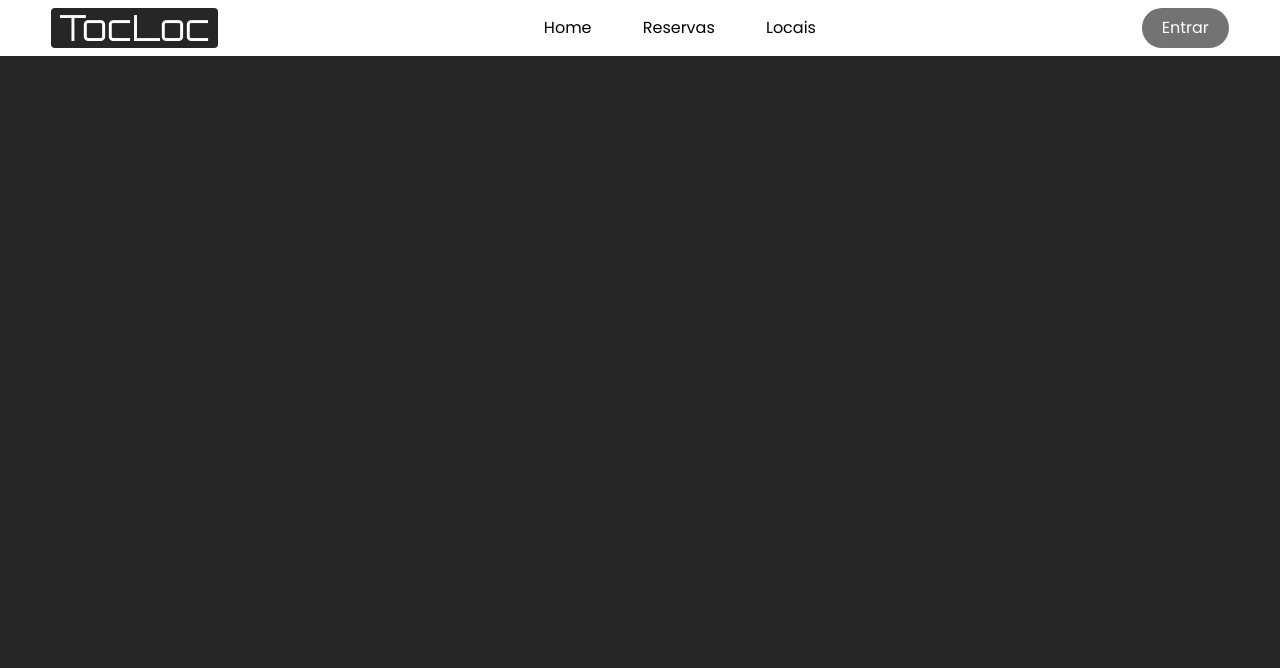
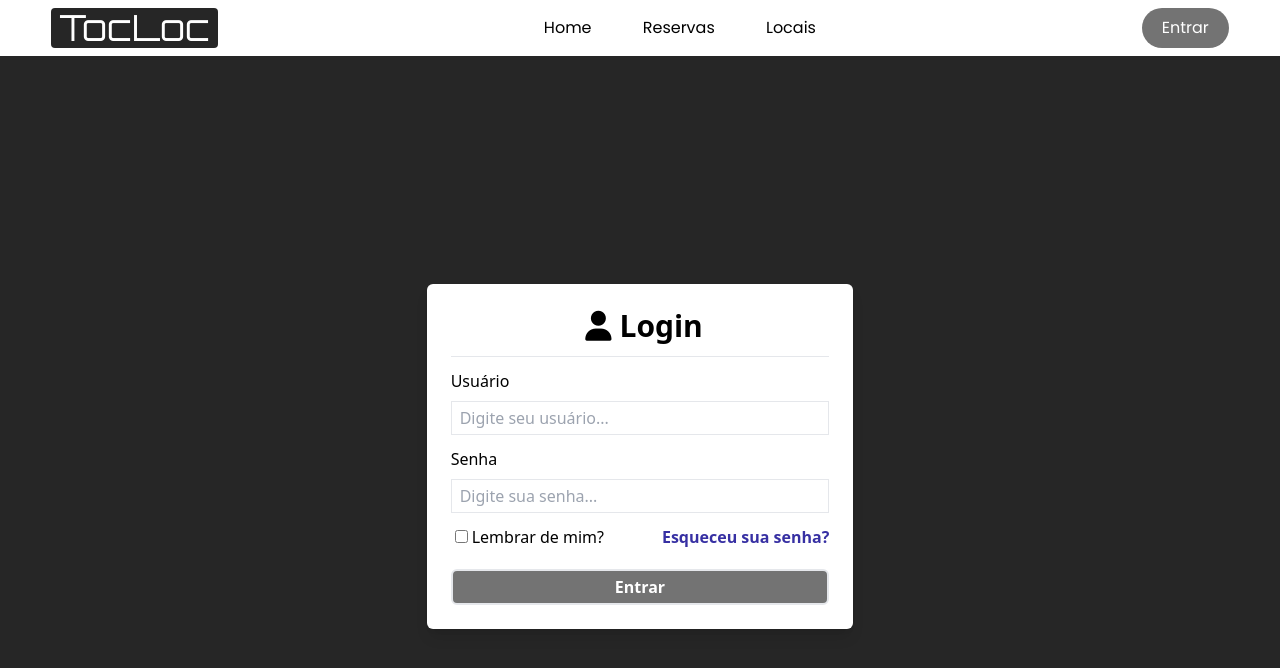
Before and after one commit to waltherpires/tocloc-frontend, a React (Vite) app: page /login in a window 1280 px wide. Shown: the top 668 px of the page. Built offline with nearby package versions, Linux system fonts and the light colour scheme.

Commit message:
Iniciei tela de Login

```diff
--- a/index.html
+++ b/index.html
@@ -7,6 +7,7 @@
     <!-- Fontes -->
     <link rel="preconnect" href="https://fonts.googleapis.com">
     <link rel="preconnect" href="https://fonts.gstatic.com" crossorigin>
+    <link rel="stylesheet" href="https://cdnjs.cloudflare.com/ajax/libs/font-awesome/6.6.0/css/all.min.css" integrity="sha512-Kc323vGBEqzTmouAECnVceyQqyqdsSiqLQISBL29aUW4U/M7pSPA/gEUZQqv1cwx4OnYxTxve5UMg5GT6L4JJg==" crossorigin="anonymous" referrerpolicy="no-referrer" />
     <title>Vite + React</title>
   </head>
   <body class="bg-neutral-800 h-screen">
--- a/src/MyRoutes.jsx
+++ b/src/MyRoutes.jsx
@@ -5,6 +5,7 @@ import {
   } from "react-router-dom";
 
 import Home from "./pages/Home";
+import Login from "./pages/Login"
 import Header from './components/Header'
 
 export default function MyRoutes() {
@@ -12,7 +13,8 @@ export default function MyRoutes() {
         <Router>
             <Header/>
             <Routes>
-                <Route exact path="/" element={<Home />} />
+                <Route path="/" element={<Home />} />
+                <Route path="login" element={<Login />} />
             </Routes>
         </Router>
     )
--- a/src/components/Header.jsx
+++ b/src/components/Header.jsx
@@ -32,7 +32,7 @@ export default function Header(){
                     </ul>
                 </div>
                 <div className="flex items-center gap-4">
-                    <button className="bg-neutral-500 text-white px-5 py-2 rounded-full hover:bg-neutral-900">Entrar</button>
+                    <button className=" px-5 py-2 rounded-full bg-neutral-500 text-white hover:bg-neutral-900">Entrar</button>
 
                     {iconMenu && <IoMdMenu onClick={onToggleMenu} className="text-3xl cursor-pointer md:hidden"/>}
                     {!iconMenu && <IoMdClose onClick={onToggleMenu} className="text-3xl cursor-pointer md:hidden"/>}
--- a/src/components/UserTable.jsx
+++ b/src/components/UserTable.jsx
@@ -51,7 +51,7 @@ export default function UserTable(){
             <Modal open={error} onClose={handleError}>
                 {error && <ErrorPage title="Um erro ocorreu!" message={error} onConfirm={handleError} />}
             </Modal>
-            <table className="center text-left table-auto min-w-max rounded">
+            <table className="center text-left table-auto min-w-max rounded min-w-[121px] sm:min-w-[185px] md:min-w-[739px]">
                 <thead>
                     <tr>
                         <th className="p-2 md:p-4 border-b border-slate-300 bg-slate-50">Nome</th>
@@ -62,7 +62,9 @@ export default function UserTable(){
                     </tr>
                 </thead>
                 <tbody>
-                    {users && users.map((user) =>
+                    {isFetching && <tr className="bg-gray-100"><td className={`${whiteRow}`} colSpan={5}><p className="text-center
+                    ">Carregando dados...</p></td></tr>}
+                    {!isFetching && users && users.length > 0 && users.map((user) =>
                         (
                             <tr key={user.id} className="bg-gray-100">
                                 <td className={`${user.id % 2 === 0 ? whiteRow: grayRow}`}>{user.name}</td>
--- a/src/pages/Home.jsx
+++ b/src/pages/Home.jsx
@@ -2,7 +2,7 @@ import UserTable from "../components/UserTable";
 
 export default function Home() {
     return (
-        <div className="flex items-center justify-center min-h-screen transform translate-y-[-56px]">
+        <div className="flex items-center justify-center h-screen min-h-screen">
             <UserTable />
         </div>
     )
--- /dev/null
+++ b/src/pages/Login.jsx
@@ -0,0 +1,35 @@
+
+
+export default function Login(){
+  return (
+    <div className="flex justify-center items-center h-screen">
+      <div className="w-1/3 p-6 shadow-lg bg-white rounded-md">
+        <h1 className="text-3xl block text-center font-semibold"><i class="fa-solid fa-user mx-2"></i>Login</h1>
+        <hr className="mt-3"/>
+        <div className="mt-3">
+          <label for="username" className="block text-base mb-2">Usuário</label>
+          <input type="text" id="username" className="border w-full text-base px-2 py-1 focus:outline-none focus:ring-0 focus:border-gray-600" placeholder="Digite seu usuário..."/>
+        </div>
+        <div className="mt-3">
+          <label for="password" className="block text-base mb-2">Senha</label>
+          <input type="password" id="password" className="border w-full text-base px-2 py-1 focus:outline-none focus:ring-0 focus:border-gray-600" placeholder="Digite sua senha..."/>
+        </div>
+        <div className="mt-3 flex justify-between items-center">
+          <div>
+            <input type="checkbox" className="mx-1"/>
+            <label>Lembrar de mim?</label>
+          </div>
+          <div>
+            <a href="#" className="text-indigo-800 font-semibold">Esqueceu sua senha?</a>
+          </div>
+        </div>
+        <div className="mt-5">
+          <button type="submit" className="border-2 py-1 rounded-md w-full font-semibold bg-neutral-500 text-white hover:bg-neutral-900" >Entrar</button>
+        </div>
+      </div>
+
+
+    </div>
+
+  )
+}
```
